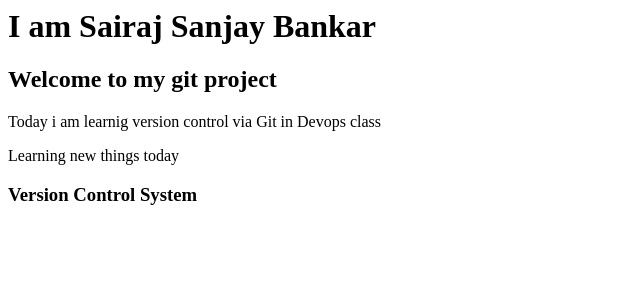
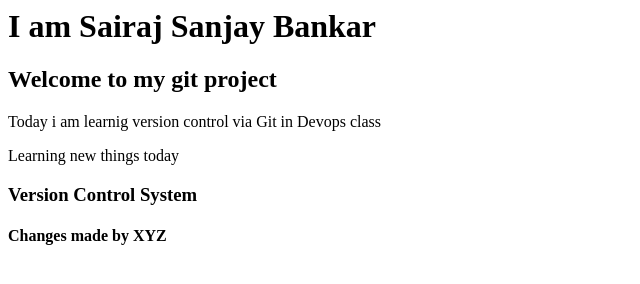
Before and after one commit to bankarsairaj/myrepository, a plain HTML site: page index.html in a window 1280 px wide. Shown: the whole page, without its empty margins (0-640 px from the left). Drawn offline with Linux system fonts and the light colour scheme.

Commit message:
added feature 1

```diff
--- a/index.html
+++ b/index.html
@@ -5,4 +5,5 @@
 <p>Today i am learnig version control via Git in Devops class</p>
 <p>Learning new things today</p>
 <h3>Version Control System</h3>
+<h4>Changes made by XYZ</h4>
 </html>
```
